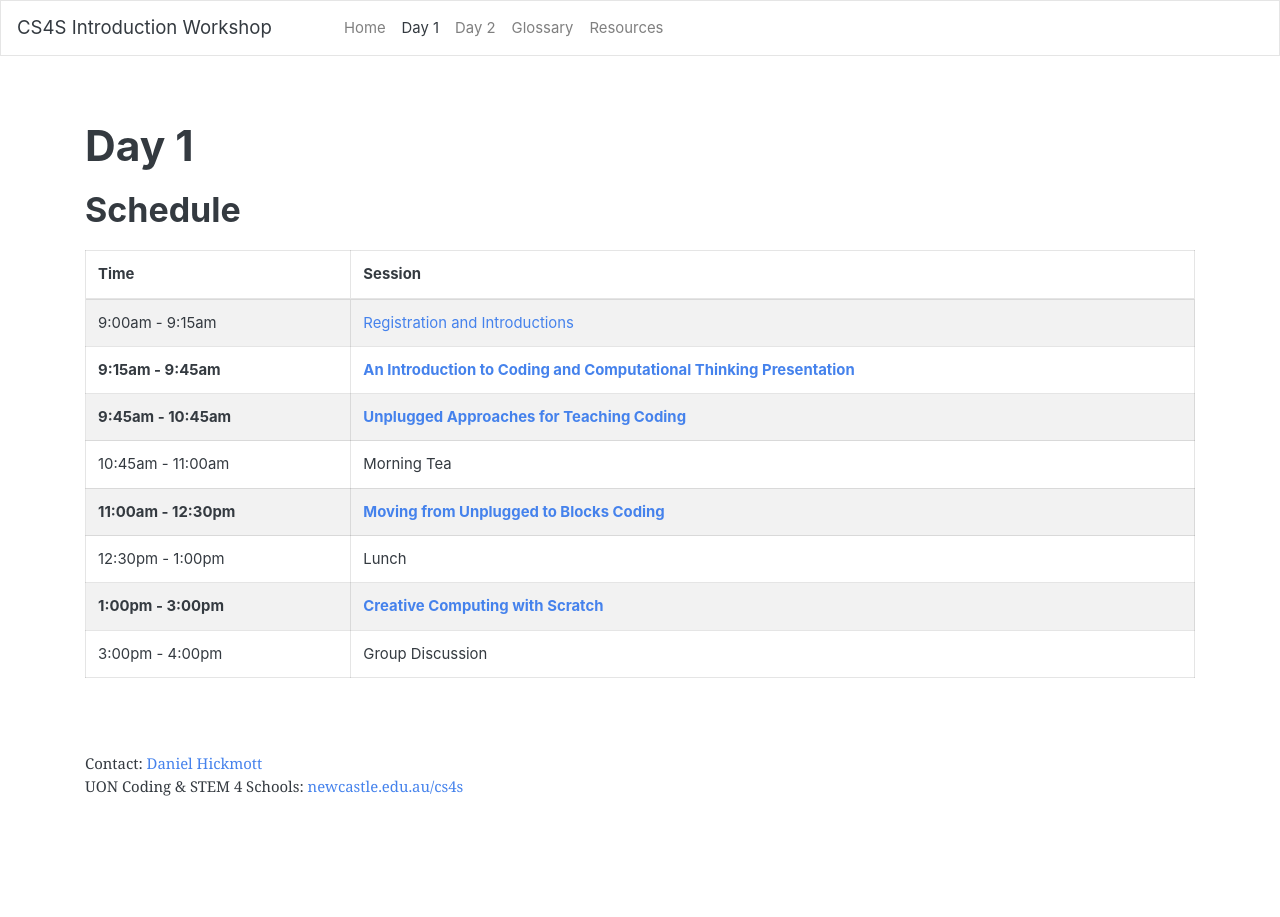
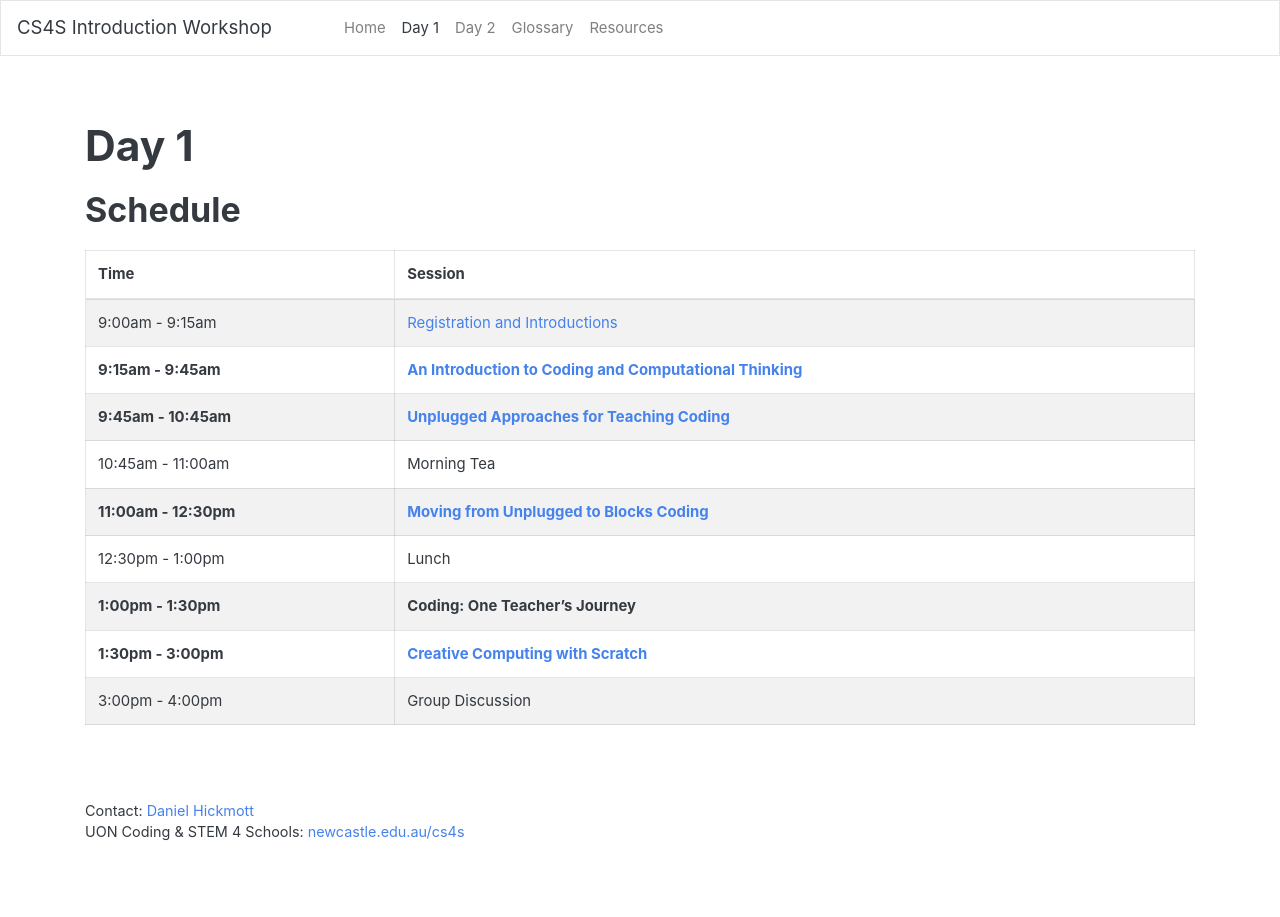
Before and after one commit to cs4s/intro-2019, a Jekyll site: the page built from day1/index.md, in a window 1280 px wide. Built offline with Jekyll 4.4.1, drawn with Linux system fonts in a browser that asks for light colours.

Commit message:
Changes Day 1 schedule to reflect changes and adds blank Introduction page

```diff
--- a/_config.yml
+++ b/_config.yml
@@ -22,6 +22,7 @@ introduction_path: "/day1/introduction/"
 unplugged_path: "/day1/unplugged/"
 blocks_path: "/day1/blocks/"
 creative_computing_path: "/day1/creative_computing/"
+introduction_path: "/day1/introduction/"
 
 # Day 2 Paths
 day2_path: "/day2/"
--- a/css/main.css
+++ b/css/main.css
@@ -24,10 +24,6 @@ h1, h2, h3, h4, h5, h6, .h1, .h2, .h3, .h4, .h5, .h6 {
 
 #navigation-header {
   font-size: 1.2rem;
-}
-
-#content {
-  font-size: 1.1rem;
 }
 
 #home {
@@ -268,8 +264,20 @@ h1, h2, h3, h4, h5, h6, .h1, .h2, .h3, .h4, .h5, .h6 {
   margin-top: 1em;
 }
 
-.outcome-body, .glossary-body ul, .glossary-body ol  {
-  font-family: Georgia, 'Times New Roman', Times, serif;
+#content p, footer p {
+  font-family: -apple-system, BlinkMacSystemFont, "Segoe UI", Roboto, "Helvetica Neue", Arial, "Noto Sans", sans-serif, "Apple Color Emoji", "Segoe UI Emoji", "Segoe UI Symbol", "Noto Color Emoji";
+  font-weight: 400;
+  line-height: 1.5;
+  color: #343a40;
+  text-align: left;
+}
+
+#content p {
+  font-size: 1.063rem;
+}
+
+footer p {
+  font-size: 0.9rem;
 }
 
 .session-icon {
--- a/day1/index.md
+++ b/day1/index.md
@@ -11,12 +11,13 @@ title: CS4S Introduction Workshop @ UON 2018 - Day 1
 | Time | Session |
 |-|-
 | 9:00am - 9:15am | [Registration and Introductions](https://www.surveymonkey.com/r/intro-2018){:target="_blank"} |
-| **9:15am - 9:45am** | [**An Introduction to Coding and Computational Thinking Presentation**]({{ site.drive_url | append: '1L0UGCgskfGrapTSXf5LwhmzZ-9AEtvOi' }}) |
+| **9:15am - 9:45am** | [**An Introduction to Coding and Computational Thinking**]({{ site.baseurl | append: site.introduction_path }}) |
 | **9:45am - 10:45am** | [**Unplugged Approaches for Teaching Coding**]({{ site.baseurl | append: site.unplugged_path }}) |
 | 10:45am - 11:00am | Morning Tea |
 | **11:00am - 12:30pm** | [**Moving from Unplugged to Blocks Coding**]({{ site.baseurl | append: site.blocks_path }}) |
 | 12:30pm - 1:00pm | Lunch |
-| **1:00pm - 3:00pm** | [**Creative Computing with Scratch**]({{ site.baseurl | append: site.creative_computing_path }})  |
+| **1:00pm - 1:30pm** |	**Coding: One Teacher’s Journey** |
+| **1:30pm - 3:00pm** | [**Creative Computing with Scratch**]({{ site.baseurl | append: site.creative_computing_path }})  |
 | 3:00pm - 4:00pm | Group Discussion |
 |===
 {: .table .table-striped .table-bordered}
```
Also changed, not shown: day1/introduction/index.md (added, +24 -0 lines).
